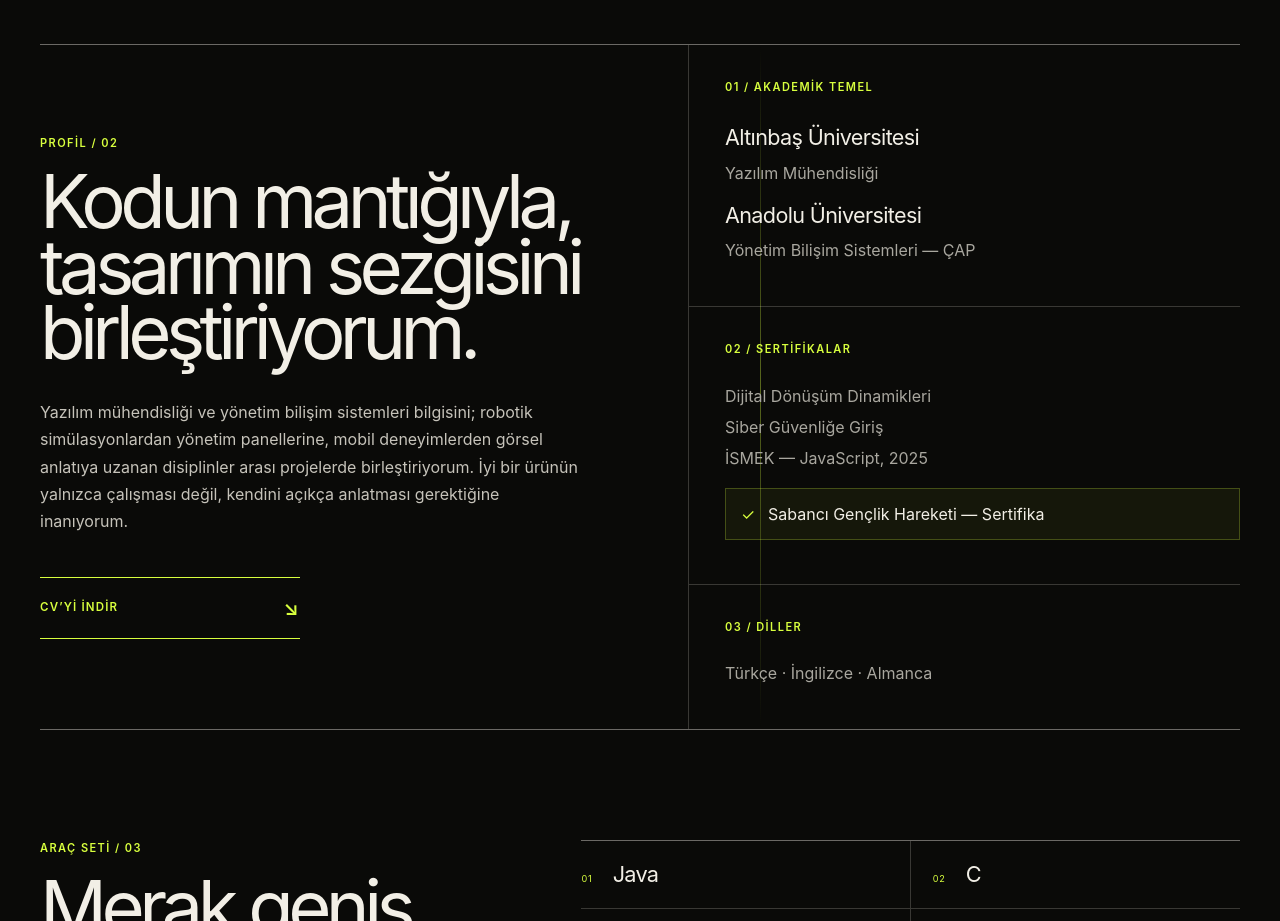
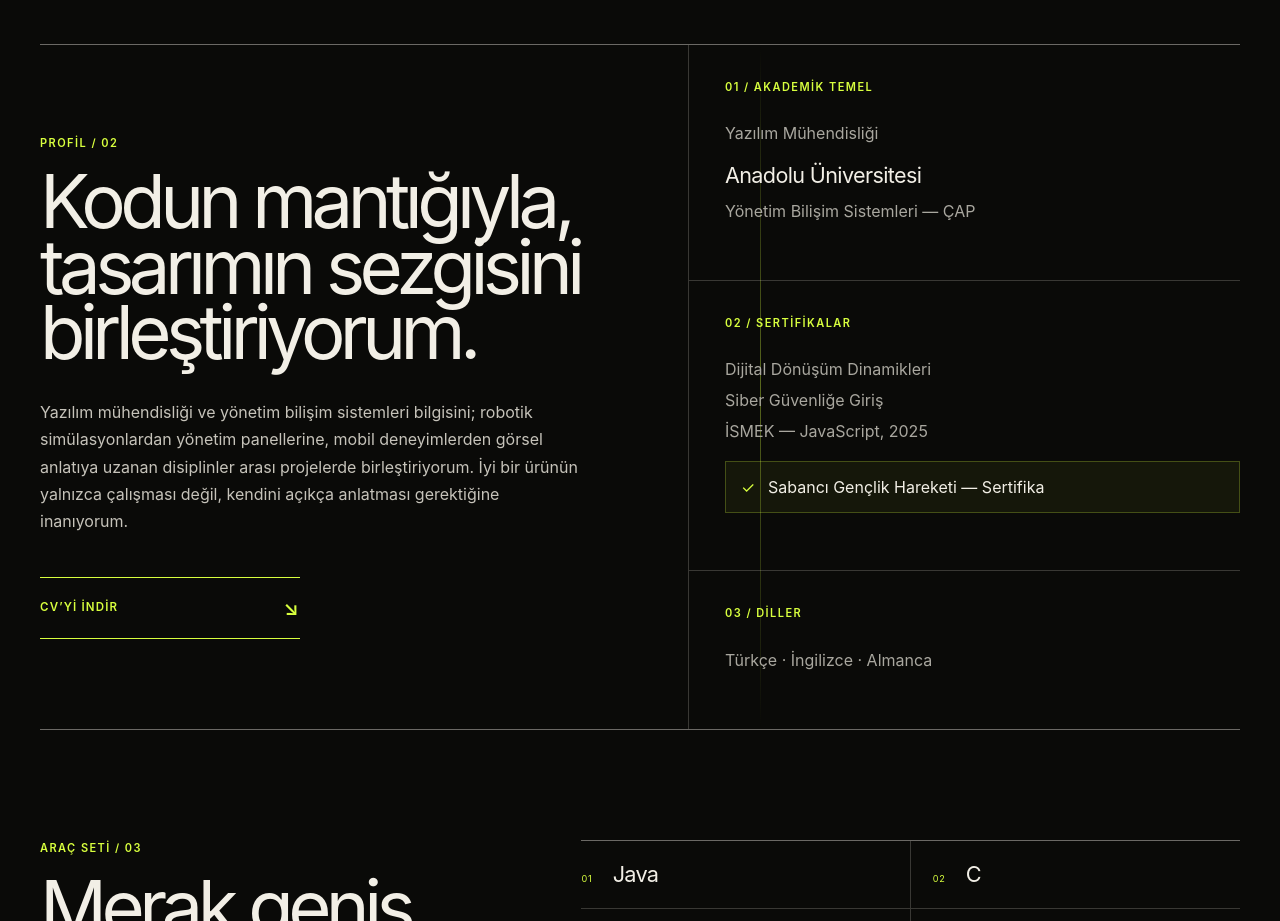
Before and after one commit to selinturkmen1184-web/selinturkmen, a Next.js app: page / in a window 1280 px wide. Shown: the part 6200-7121 px from the top of the page. Built offline with nearby package versions, Linux system fonts and the light colour scheme.

Commit message:
Sync profile cleanup

```diff
--- a/app/page.tsx
+++ b/app/page.tsx
@@ -728,7 +728,6 @@ export default function Home() {
         <div className="profile-details reveal reveal--right" data-reveal>
           <div className="detail-block">
             <span>01 / Akademik temel</span>
-            <h3>Altınbaş Üniversitesi</h3>
             <p>Yazılım Mühendisliği</p>
             <h3>Anadolu Üniversitesi</h3>
             <p>Yönetim Bilişim Sistemleri — ÇAP</p>
```
